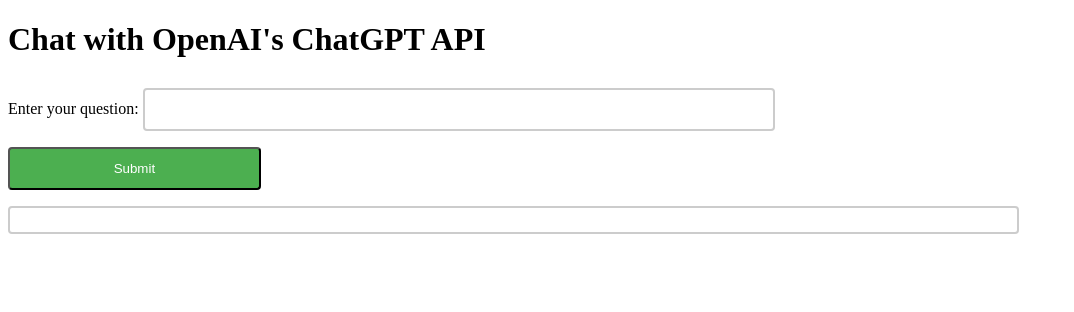
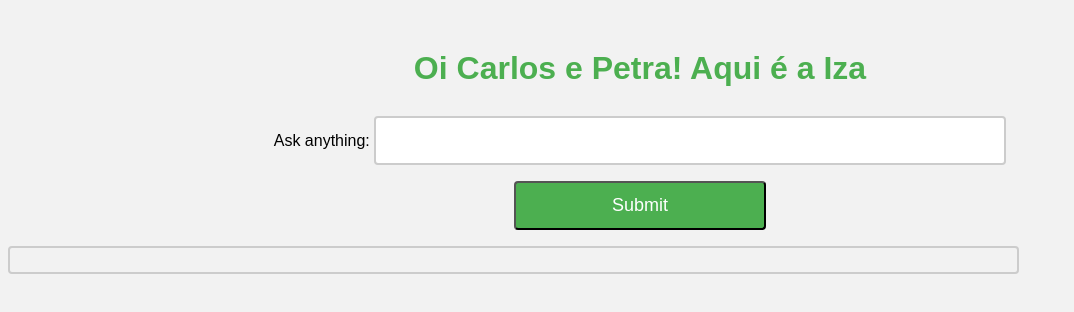
Before and after one commit to izadoraberti/izadoraberti.github.io, a plain HTML site: page index.html in a window 1280 px wide. Shown: the whole page, without its empty margins (0-1074 px from the left). Drawn offline with Linux system fonts and the light colour scheme.

Commit message:
Update index.html

```diff
--- a/index.html
+++ b/index.html
@@ -1,10 +1,19 @@
-
-
 <!DOCTYPE html>
 <html>
   <head>
     <title>ChatGPT API Example</title>
     <style>
+      body {
+        text-align: center;
+        font-family: Arial, sans-serif;
+        background-color: #f2f2f2;
+      }
+
+      h1 {
+        color: #4CAF50;
+        margin-top: 50px;
+      }
+
       #question {
         width: 50%;
         padding: 12px 20px;
@@ -12,7 +21,10 @@
         box-sizing: border-box;
         border: 2px solid #ccc;
         border-radius: 4px;
+        font-size: 18px;
+        text-align: center;
       }
+
       #submit-button {
         width: 20%;
         padding: 12px 20px;
@@ -21,7 +33,9 @@
         background-color: #4CAF50;
         color: white;
         cursor: pointer;
+        font-size: 18px;
       }
+
       #response {
         width: 80%;
         padding: 12px 20px;
@@ -30,13 +44,15 @@
         border: 2px solid #ccc;
         border-radius: 4px;
         word-wrap: break-word;
+        font-size: 18px;
+        text-align: center;
       }
     </style>
   </head>
   <body>
-    <h1>Chat with OpenAI's ChatGPT API</h1>
+    <h1>Oi Carlos e Petra! Aqui é a Iza</h1>
     <div>
-      <label for="question">Enter your question:</label>
+      <label for="question">Ask anything:</label>
       <input type="text" id="question" name="question">
     </div>
     <button id="submit-button">Submit</button>
```
